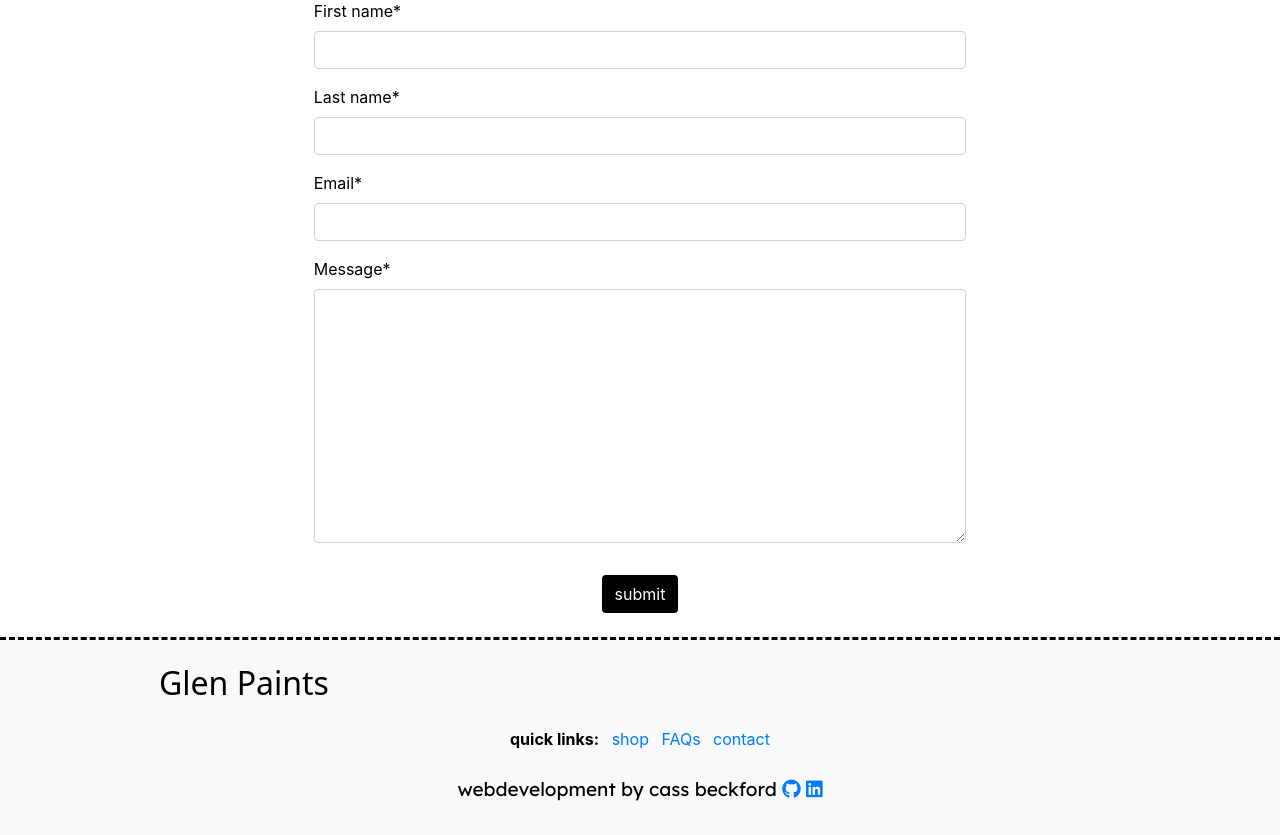
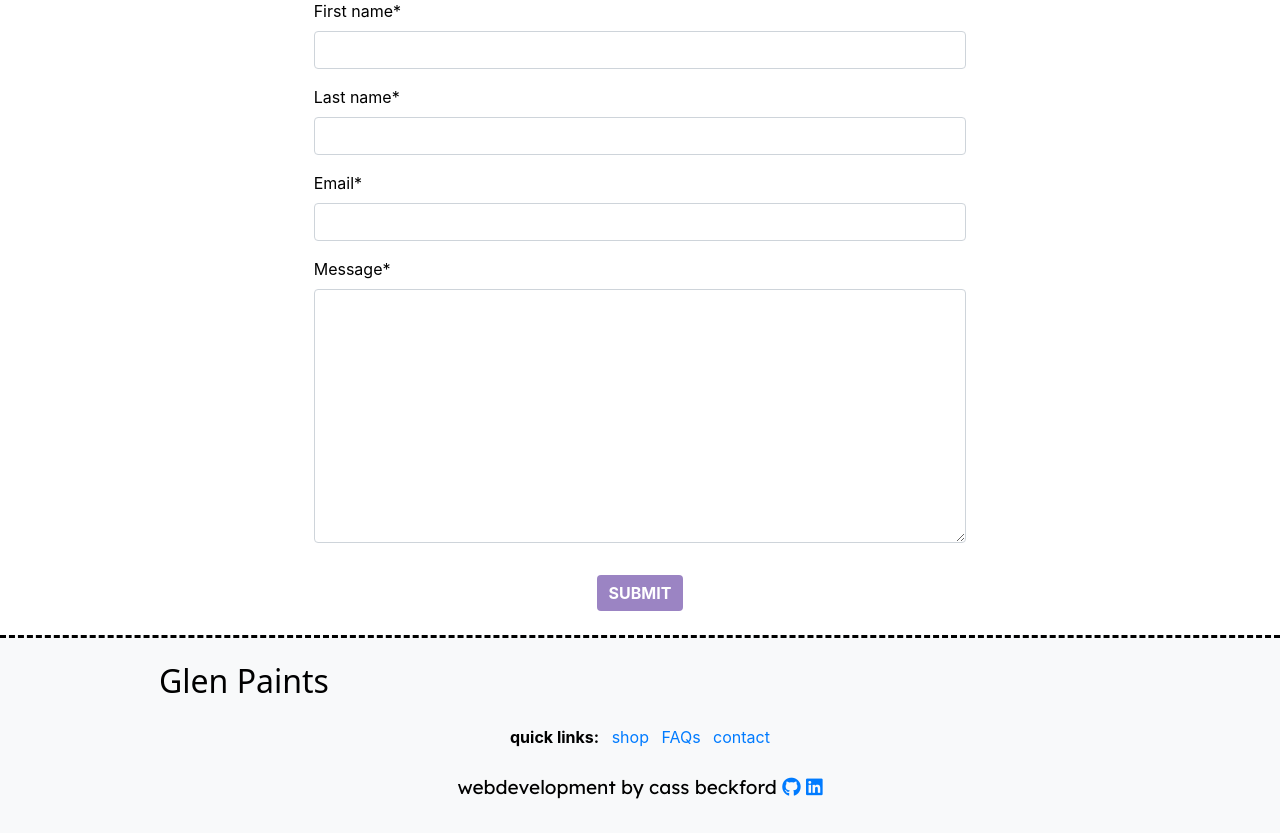
Before and after one commit to CassJBeckford/Glen_paints_MP4, a Django app: page /contact/ in a window 1280 px wide. Shown: the part 334-1169 px from the top of the page. After the commit the page ends 1133 px from the top, so only its background shows below. Run offline with Django 3.2, Linux system fonts and the light colour scheme; parts of the project's set-up code (start-up, migrations or seed data) failed here and were passed over; some libraries are stand-ins or nearby versions; some web fonts are replaced.

Commit message:
style contact page

```diff
--- a/contact/static/css/contact.css
+++ b/contact/static/css/contact.css
@@ -1,3 +1,8 @@
 .contact-head {
     padding: 40px 0 10px 0;
 }
+
+.submit {
+    background-color: #9B84C3;
+    border: none;
+}
--- a/contact/templates/contact/contact.html
+++ b/contact/templates/contact/contact.html
@@ -19,8 +19,8 @@
 <div class="container">
     <div class="row">
         <div class="col-12 text-center contact-head">
-            <h2 class="head-text">Get in Contact</h2>
-            <p>
+            <h2 class="head-text orange">Get in Contact</h2>
+            <p class="orange">
                 Searching for info you haven't seen covered on our site?
                 Feel free to contact us and we'll be happy to answer any questions/requests.
             </p>
@@ -35,7 +35,7 @@
                 {{ form.email | as_crispy_field }}
                 {{ form.message | as_crispy_field }}
                 <div class="text-center">
-                    <button class="btn btn-black mb-3 mt-sm-3" type="submit">submit</button>
+                    <button class="submit btn btn-black mb-3 mt-sm-3" type="submit"><strong>SUBMIT</strong></button>
                 </div>
             </form>
         </div>
```
